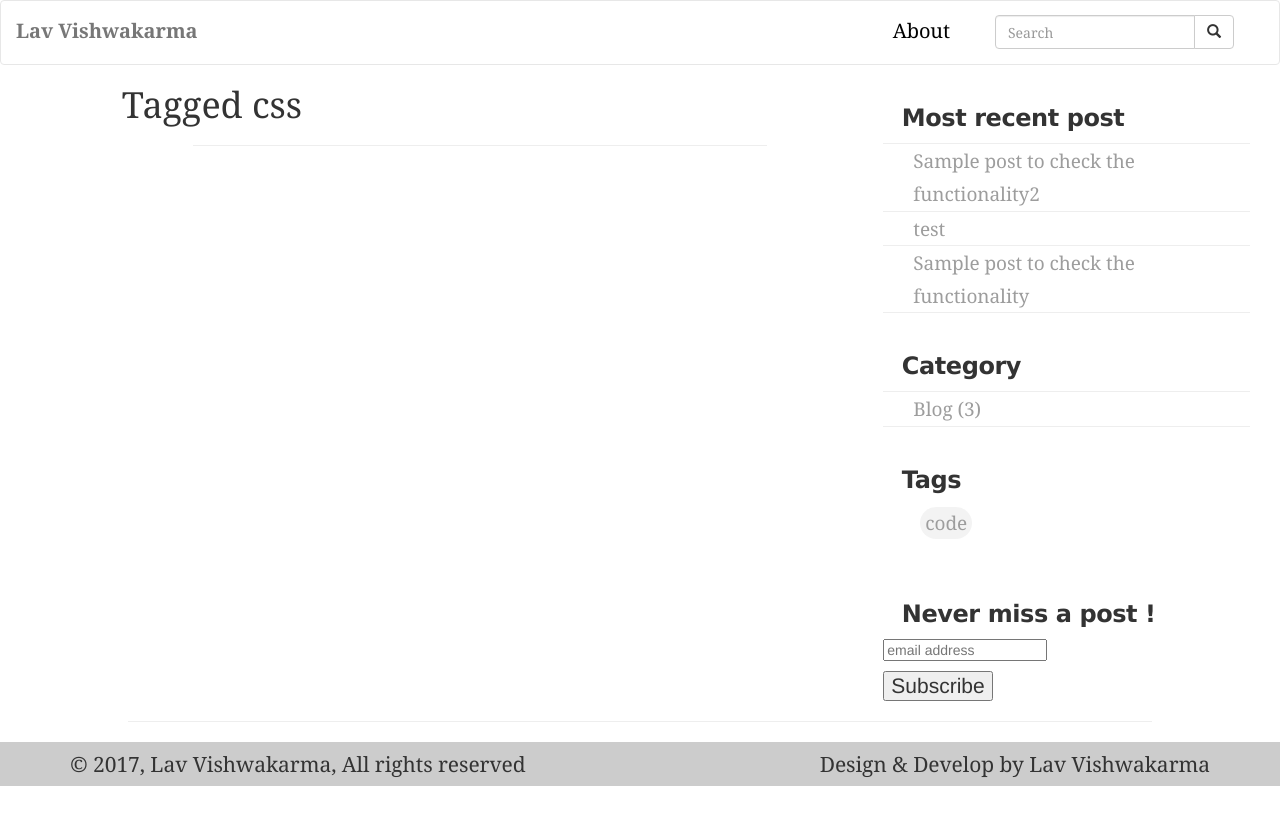
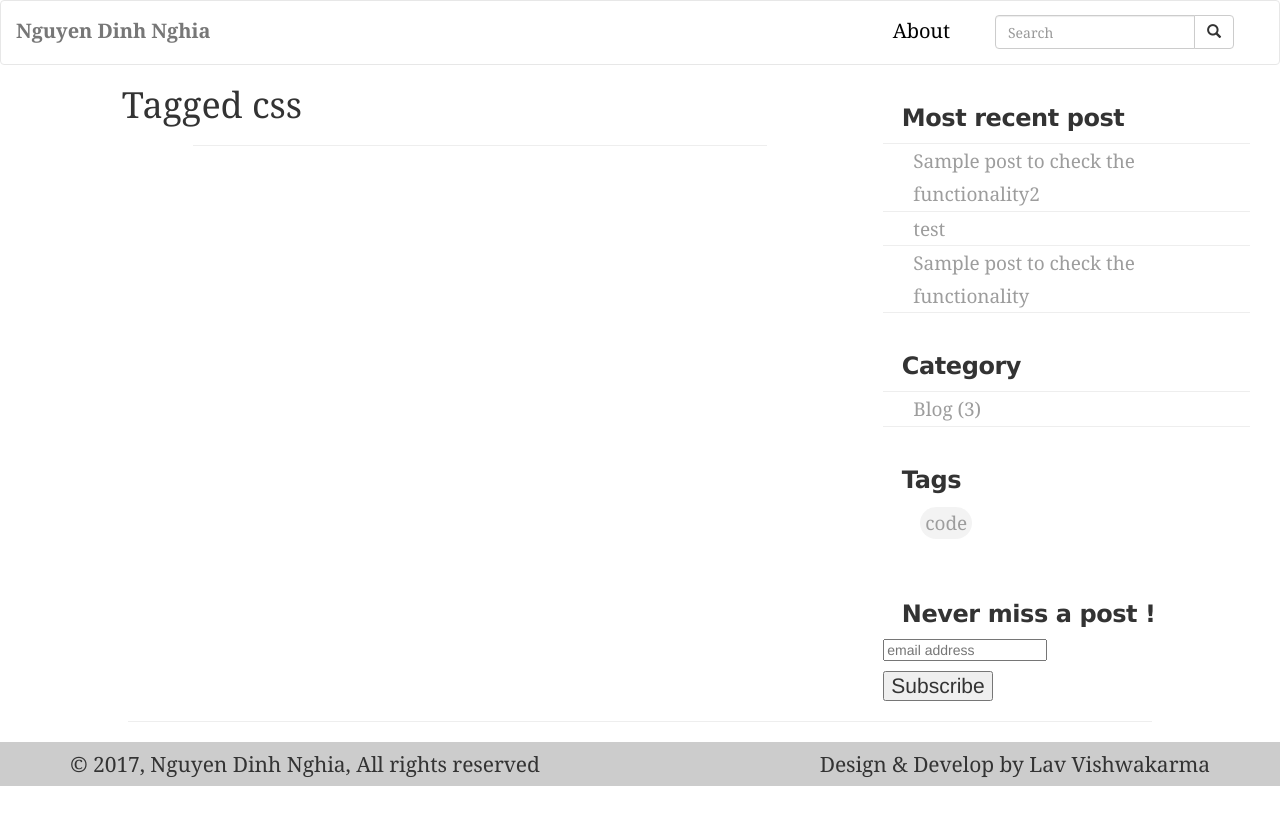
Before and after one commit to nghiand1010/nghiand1010.github.io, a Jekyll site: the page built from _pages/tag/css/index.html, in a window 1280 px wide. Shown: the top 825 px of the page. Built offline with Jekyll 4.4.1, drawn with Linux system fonts in a browser that asks for light colours; comment, search, counter and statistics services are not loaded.

Commit message:
Update global.yml

```diff
--- a/_data/global.yml
+++ b/_data/global.yml
@@ -1,17 +1,17 @@
 # Site Settings
-title: 'Lav Vishwakarma'
+title: 'Nguyen Dinh Nghia'
 description: 'My personal Blog'
-url: 'https://lavkumarv.github.io'
+url: 'https://nghiand1010.github.io'
 
 # Admin Settings
-admin_name: 'Lav Vishwakarma'
-admin_email: 'lav.kumar.dev@gmail.com'
+admin_name: 'Nguyen Dinh Nghia'
+admin_email: 'nghiand1010@gmail.com'
 
 #####################################################################
 #About Page
-author_name: 'Lav Kumar Vishwakarma'
+author_name: 'Nguyen Dinh Nghia'
 author_profession: 'Full Stack Developer'
-author_description: 'A computer science graduate student at University Institute of Technology, RGPV with great interest in Software development and coding efficient software.</br></br>
+author_description: 'A computer science graduate student at HaUniversity Institute of Technology, RGPV with great interest in Software development and coding efficient software.</br></br>
 My 3+ years of experience in web technologies like J2EE/Jersey, Node.js, Angular.js, c#, MongoDB, MySQL, Linux with Appointy and TechShanty provides me with a rich experience in coding and maintaining large scalable applications.</br></br>
 Working at Appointy as Software Developer Intern, I was involved in Full stack development of a SAAS application which is used by 65,000+ business worldwide. '
 author_image: '/images/author.jpg'
```
